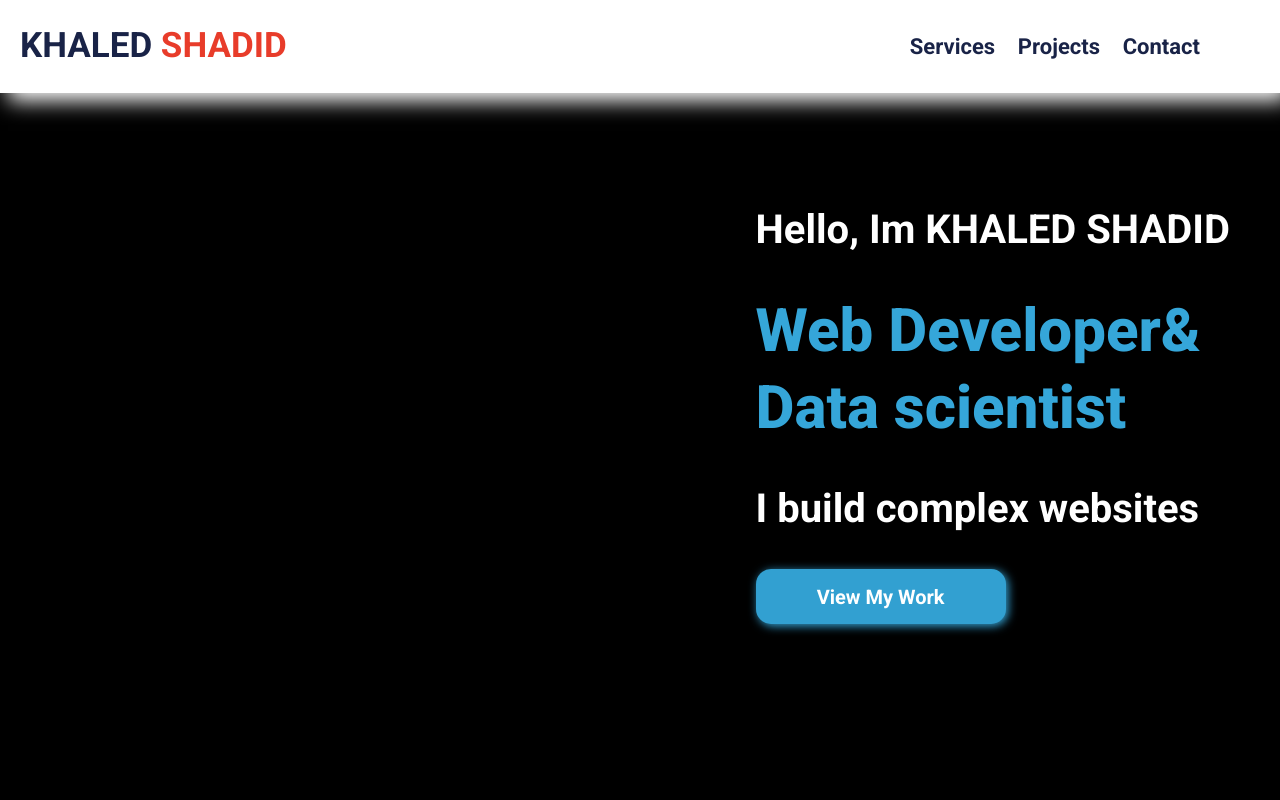
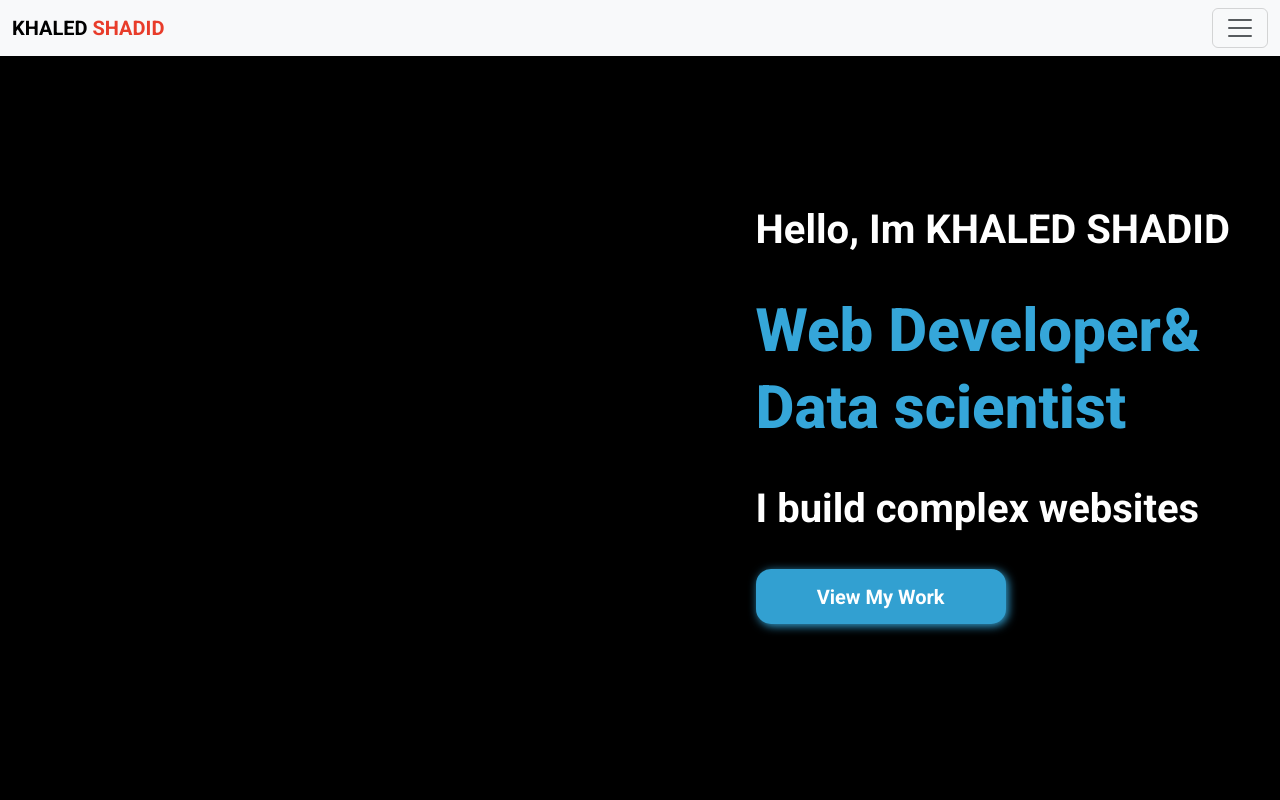
Before and after one commit to khaledShadid07/portfolio3, a plain HTML site: page index.html in a window 1280 px wide. Shown: the top 800 px of the page. Drawn offline with nearby package versions, Linux system fonts and the light colour scheme.

Commit message:
change navbar

```diff
--- a/index.html
+++ b/index.html
@@ -24,16 +24,55 @@
 </head>
 
 <body id="nav">
+<nav class="navbar navbar-light bg-light fixed-top shadow-lg  ">
+  <div class="container-fluid">
+    <a class="navbar-brand fw-bold lead"  href="#nav">KHALED <span style="color: var(--pinkcolor);">SHADID</span></a>
+    <button class="navbar-toggler" type="button" data-bs-toggle="offcanvas" data-bs-target="#offcanvasDarkNavbar" aria-controls="offcanvasDarkNavbar" aria-label="Toggle navigation">
+      <span class="navbar-toggler-icon"></span>
+    </button>
 
-  <nav class="nav-container">
-    <a class="nav-container-a1" href="#nav">KHALED <span style="color: var(--pinkcolor);">SHADID</span></a>
-    <div class="a-div">
-      <a href="#services">Services</a>
-      <a style="margin-left:20px;" href="#projects">Projects</a>
-      <a style="margin-left:20px;" href="#contact">Contact</a>
+    <div class="offcanvas offcanvas-end text-bg-light" tabindex="-1" id="offcanvasDarkNavbar" aria-labelledby="offcanvasDarkNavbarLabel">
+      <div class="offcanvas-header">
+        <h5 class="offcanvas-title" id="offcanvasDarkNavbarLabel">Welcome </h5>
+        <button type="button" class="btn-close btn-close-white" data-bs-dismiss="offcanvas" aria-label="Close"></button>
+      </div>
+      <div class="offcanvas-body">
+        <ul class="navbar-nav justify-content-end flex-grow-1 pe-3">
+          <li class="nav-item">
+            <a class="nav-link active" aria-current="page" href="#services">Services</a>
+          </li>
+          <li class="nav-item">
+            <a class="nav-link" href="#projects">Projects</a>
+          </li>
+          <li class="nav-item">
+            <a class="nav-link"href="#contact">Contact</a>
+          </li>
+          <!-- <li class="nav-item dropdown">
+            <a class="nav-link dropdown-toggle" href="#" role="button" data-bs-toggle="dropdown" aria-expanded="false">
+              Dropdown
+            </a>
+            <ul class="dropdown-menu dropdown-menu-dark">
+              <li><a class="dropdown-item" href="#">Action</a></li>
+              <li><a class="dropdown-item" href="#">Another action</a></li>
+              <li>
+                <hr class="dropdown-divider">
+              </li>
+              <li><a class="dropdown-item" href="#">Something else here</a></li>
+            </ul>
+          </li>
+        </ul> -->
+        <form class="d-flex mt-3" role="search">
+          <input class="form-control me-2" type="search" placeholder="Search" aria-label="Search"/>
+          <button class="btn btn-primary" type="submit">Search</button>
+        </form>
+      </div>
     </div>
+  </div>
+</nav>
 
-  </nav>
+
+
+
   <header class="header">
 
   </header>
@@ -45,9 +84,9 @@
     <a style="text-decoration: none;" href="#projects"><button class="My-Work-btn">View My Work</button></a>
   </div>
 
-   <!-- carosal start-->
+  <!-- carosal start-->
 
-<!--
+  <!--
   <div id="carouselExampleSlidesOnly" class="carousel slide carosal-css bg-dark" data-bs-ride="carousel">
     <div class="carousel-inner">
 
@@ -120,7 +159,8 @@
       <div class="projects-container">
         <a href="https://khaledshadid07.github.io/project_reactjs_orange/">
           <div class="card-project">
-            <img style="height: 0px;" class="card-img-projects" src="./projects-images/ecommerce-1706103_1280.png" alt="web">
+            <img style="height: 0px;" class="card-img-projects" src="./projects-images/ecommerce-1706103_1280.png"
+              alt="web">
             <p class="card-p1-projects">Java Store</p>
           </div>
         </a>
@@ -173,7 +213,8 @@
         </a>
         <a href="https://firebase-project2.vercel.app/">
           <div class="card-project">
-            <img style="height: 0px;" class="card-img-projects" src="./projects-images/google-plus-940316_1280.png" alt="web">
+            <img style="height: 0px;" class="card-img-projects" src="./projects-images/google-plus-940316_1280.png"
+              alt="web">
             <p class="card-p1-projects">Google Login</p>
 
           </div>
@@ -262,20 +303,20 @@
 
     <main class="contact d-flex align-content-center align-items-center justify-content-center flex-column">
       <p class="services-p1">Message Me</p>
-      <form  id="contactForm" action="https://formsubmit.co/khaled_shadid@yahoo.com" method="POST"
+      <form id="contactForm" action="https://formsubmit.co/khaled_shadid@yahoo.com" method="POST"
         class="form-control p-4 rounded-2 d-flex flex-column justify-content-center align-items-center align-content-center my-4 shadow-lg">
         <input type="text" name="Name" placeholder="Full Name" class="form-control name-js w-75 shadow-sm" required>
         <br>
         <input type="email" name="Email" placeholder="Email" class="form-control email-js w-75 shadow-sm" required>
         <br>
-         <select class="form-control w-75 shadow-sm" name="continent" id="" required>
-          <option  selected value="Region" >Select Region</option>
-          <option  value="Asia">Asia</option>
+        <select class="form-control w-75 shadow-sm" name="continent" id="" required>
+          <option selected value="Region">Select Region</option>
+          <option value="Asia">Asia</option>
           <option value="Europe">Europe</option>
           <option value="Africa">Africa</option>
           <option value="Australia">Australia</option>
           <option value="USA">USA</option>
-         </select>
+        </select>
         <br>
         <textarea class="form-text message-js w-75 shadow-sm p-2" name="Message" placeholder="Message"
           required></textarea>
@@ -582,13 +623,13 @@
 
 
 
-   <script>
+  <script>
 
-    const fn1=(event)=>{
+    const fn1 = (event) => {
       alert('message sent successfuly')
-      document.querySelector('.name-js').value=""
-      document.querySelector('.email-js').value=""
-      document.querySelector('.message-js').value=""
+      document.querySelector('.name-js').value = ""
+      document.querySelector('.email-js').value = ""
+      document.querySelector('.message-js').value = ""
 
 
     }
```
